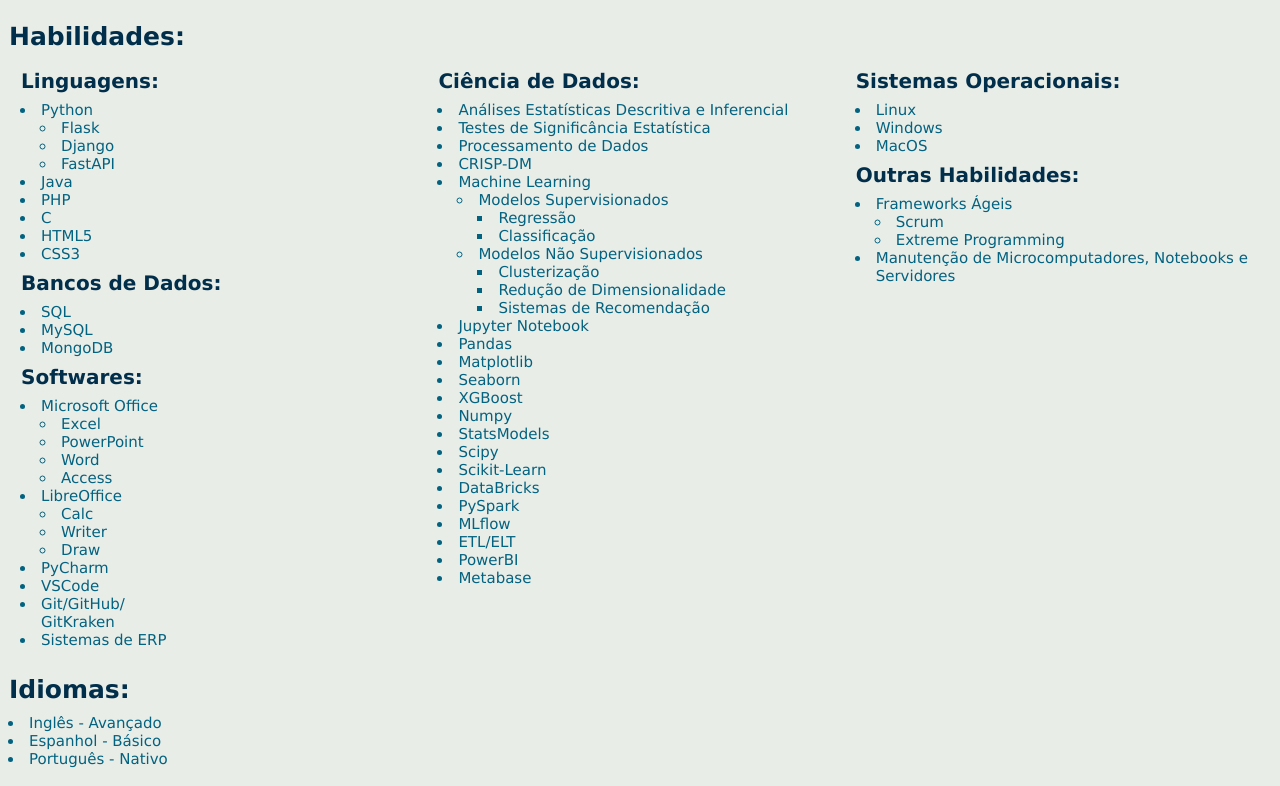
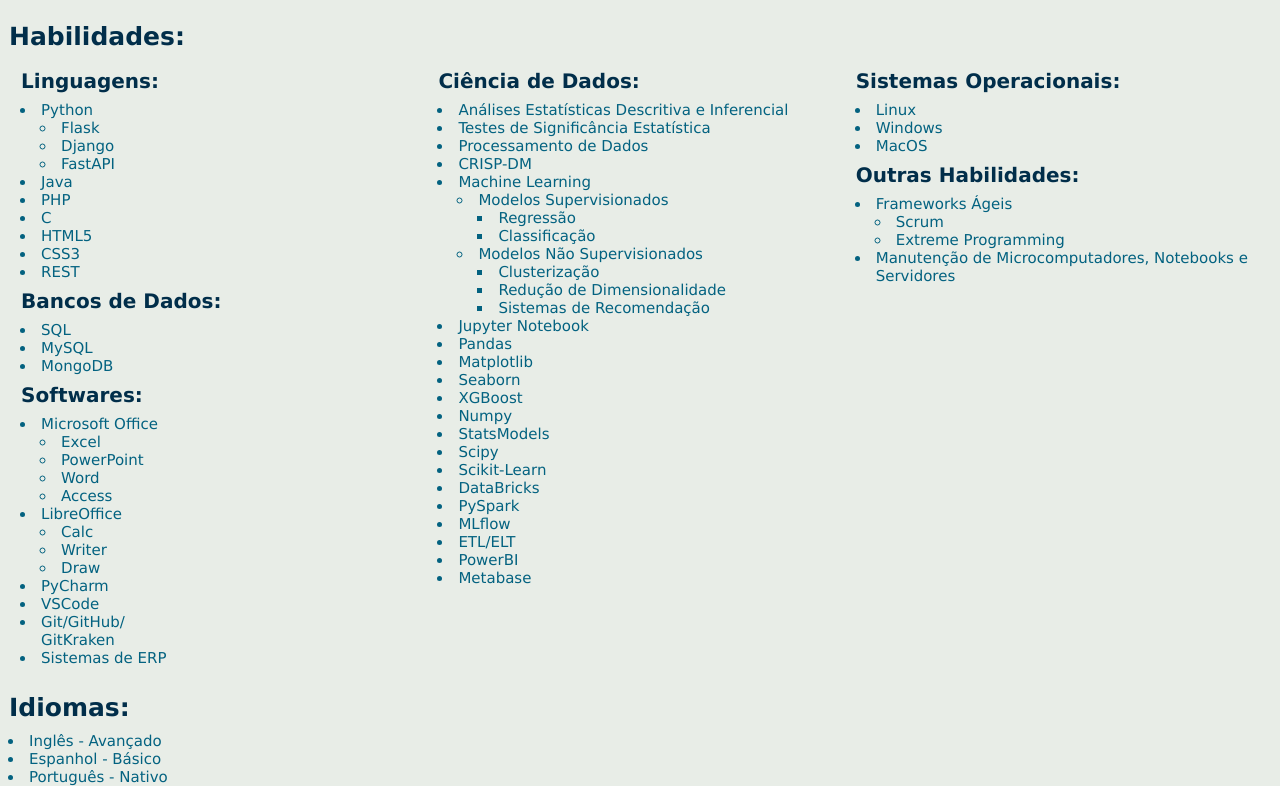
Before and after one commit to cruz-marco/resumee, a plain HTML site: page index.html in a window 1280 px wide. Shown: the part 1187-1973 px from the top of the page. Drawn offline with Linux system fonts and the light colour scheme.

Commit message:
Add files via upload

```diff
--- a/index.html
+++ b/index.html
@@ -264,6 +264,7 @@
                         <li>C</li>
                         <li>HTML5</li>
                         <li>CSS3</li>
+                        <li>REST</li>
                     </ul>
 
                     <h3>Bancos de Dados:</h3>
```
